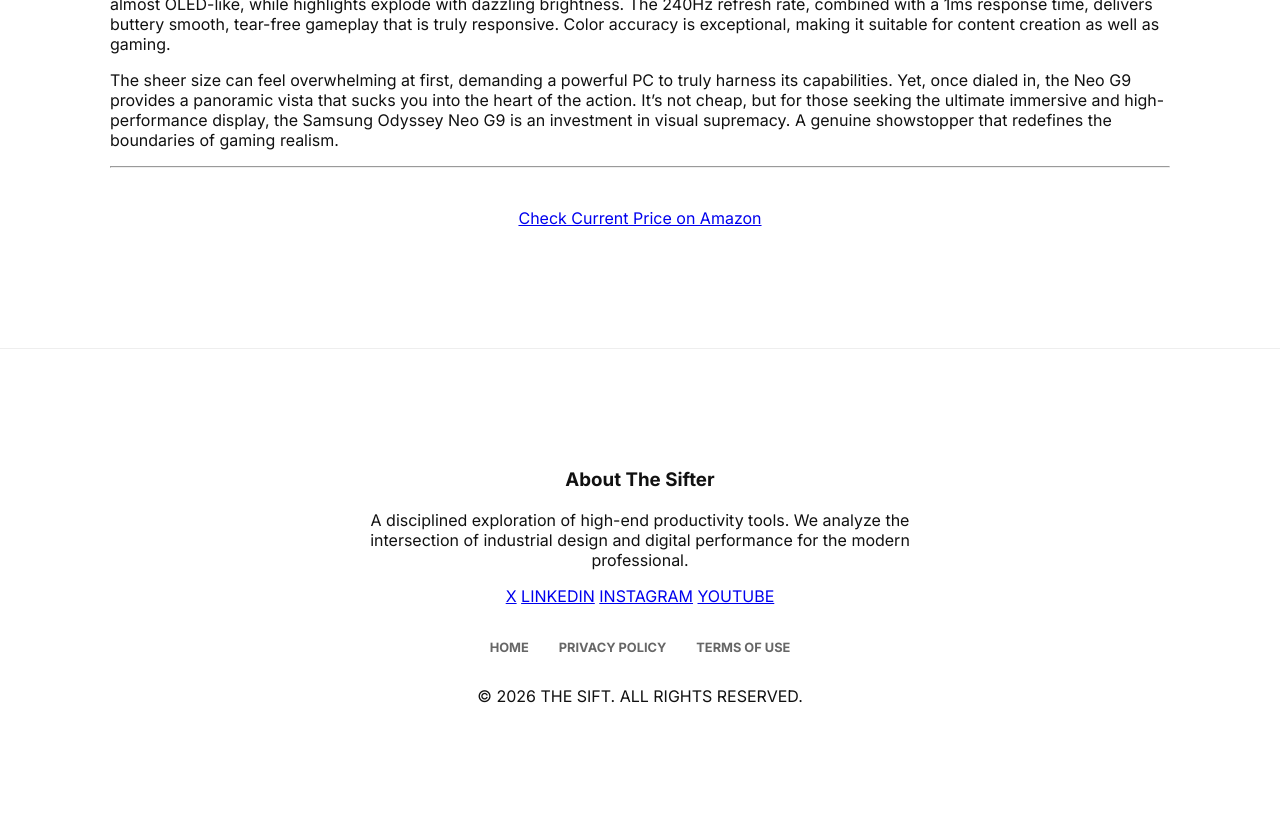
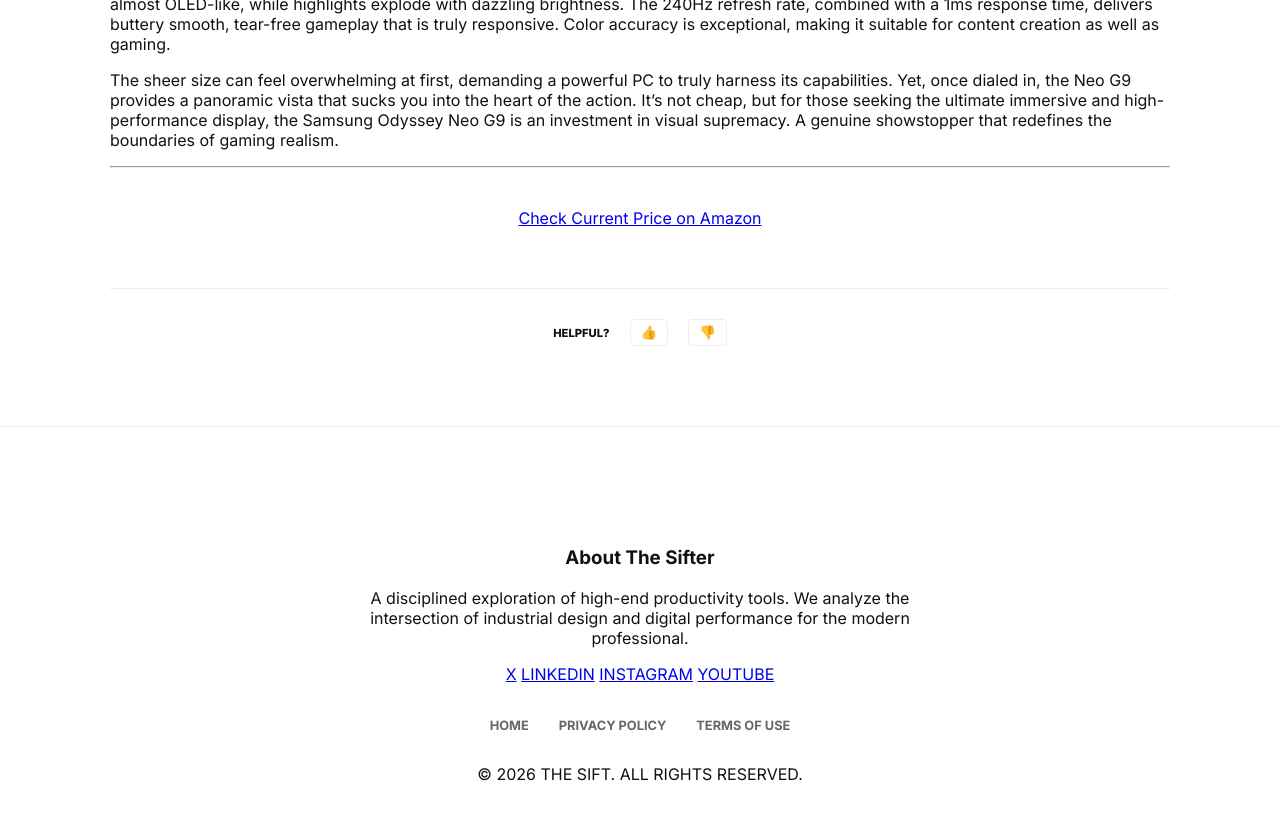
Before and after one commit to 174hz/thesift, a Jekyll site: the page built from _posts/2026-01-22-samsung-odyssey-neo-g9-monitor.md, in a window 1280 px wide and 900 px high, scrolled down 1108 px. Shown: the top 820 px of the window. Built offline with Jekyll 4.4.1, drawn with Linux system fonts in a browser that asks for light colours.

Commit message:
Update post.html

```diff
--- a/_layouts/post.html
+++ b/_layouts/post.html
@@ -4,15 +4,21 @@ layout: default
 <article class="post-article">
     <a href="{{ site.baseurl }}/" style="color: var(--muted-text); text-decoration: none; font-weight: 700; font-size: 0.75rem; text-transform: uppercase;">&larr; Back to Sift</a>
 
-    <h1 style="font-size: 2.8rem; margin: 20px 0; letter-spacing: -1.5px; font-weight: 800;">{{ page.title }}</h1>
+    <h1 style="font-size: 2.8rem; margin: 20px 0; letter-spacing: -1.5px; font-weight: 800; color: var(--text-color);">{{ page.title }}</h1>
 
     {% if page.youtube_id %}
     <div class="video-container">
-        <iframe src="https://www.youtube.com/embed/{{ page.youtube_id }}" allowfullscreen></iframe>
+        <iframe src="https://www.youtube.com/embed/{{ page.youtube_id }}" frameborder="0" allowfullscreen></iframe>
     </div>
     {% endif %}
 
     <div class="post-content">
         {{ content }}
     </div>
+
+    <div style="margin-top: 60px; padding-top: 30px; border-top: 1px solid var(--border-color); display: flex; gap: 20px; align-items: center; justify-content: center;">
+        <span style="font-weight: 800; font-size: 0.7rem; text-transform: uppercase;">Helpful?</span>
+        <button onclick="alert('Feedback recorded.')" style="background: none; border: 1px solid var(--border-color); color: var(--text-color); padding: 5px 10px; cursor: pointer; border-radius: 4px;">👍</button>
+        <button onclick="alert('Feedback recorded.')" style="background: none; border: 1px solid var(--border-color); color: var(--text-color); padding: 5px 10px; cursor: pointer; border-radius: 4px;">👎</button>
+    </div>
 </article>
```
